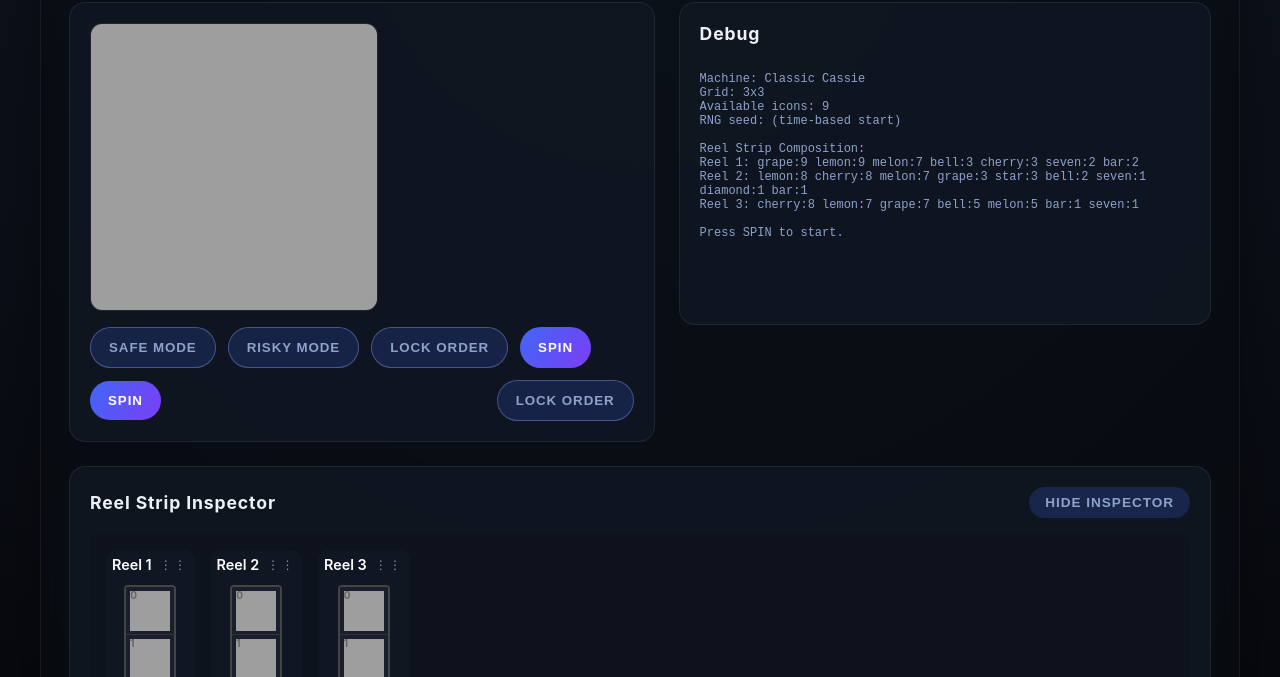
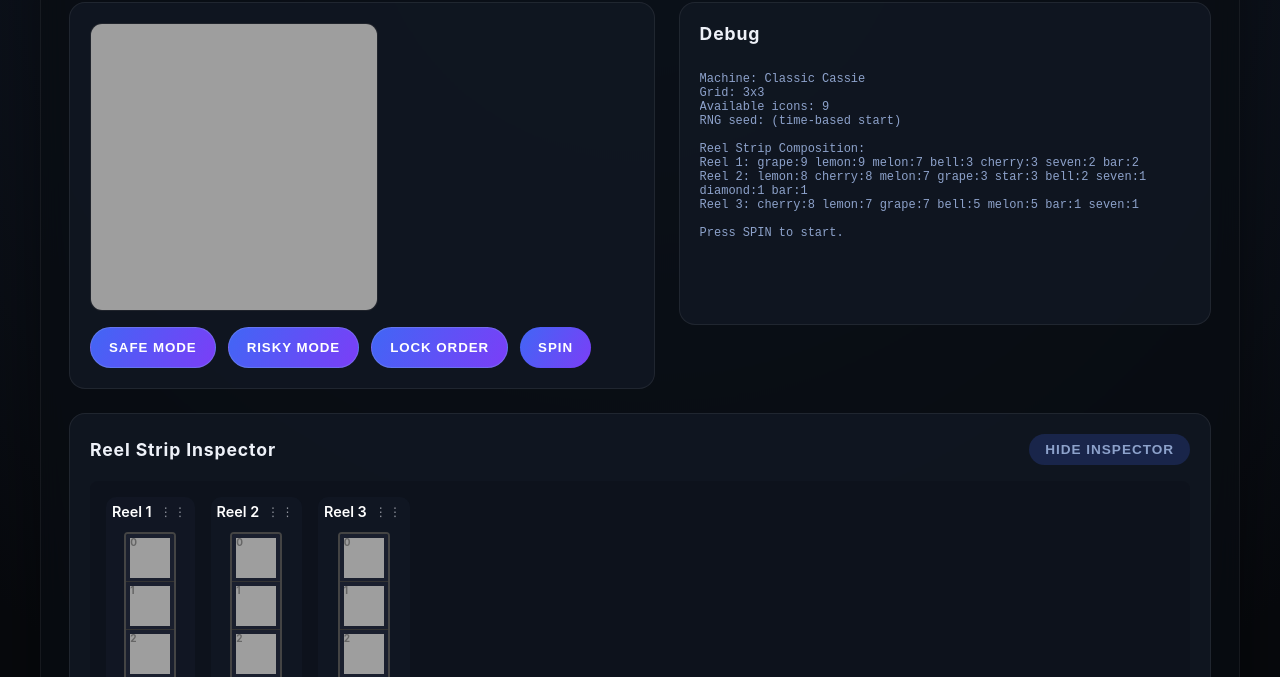
Before and after one commit to Jess-Rivera/reelbound, a website built with Vite: page index.html in a window 1280 px wide. Shown: the part 114-791 px from the top of the page. Built offline with nearby package versions, Linux system fonts and the light colour scheme; grey boxes are pictures that could not be loaded.

Commit message:
bugfix: double buttons

```diff
--- a/index.html
+++ b/index.html
@@ -125,15 +125,14 @@
       }
 
       .secondary-button {
-        background: rgba(65, 102, 245, 0.18);
-        color: #8da2cb;
+        background: linear-gradient(120deg, #4166f5, #7b3ef7);
+        color: #fff;
         border: 1px solid rgba(125, 148, 233, 0.45);
       }
 
       .secondary-button:hover {
-        background: rgba(65, 102, 245, 0.28);
-        color: #fff;
-        box-shadow: 0 8px 18px rgba(66, 104, 244, 0.25);
+        transform: translateY(-1px);
+        box-shadow: 0 8px 20px rgba(66, 104, 244, 0.35);
       }
 
       .reel-inspector-column {
@@ -274,8 +273,6 @@
               <button id="spin">Spin</button>
             </div>
           </div>
-          <button id="spin">Spin</button>
-          <button id="lock-order" class="secondary-button">Lock Order</button>
         </div>
       </section>
 
```
